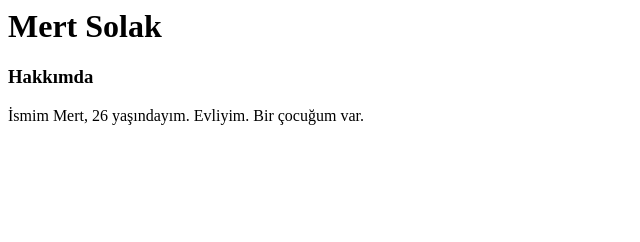
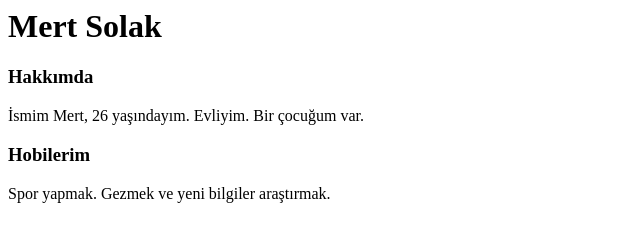
Before and after one commit to mertsolak1/Project1, a plain HTML site: page index.html in a window 1280 px wide. Shown: the whole page, without its empty margins (0-640 px from the left). Drawn offline with Linux system fonts and the light colour scheme.

Commit message:
değişiklik yapıldı

```diff
--- a/index.html
+++ b/index.html
@@ -3,3 +3,9 @@
 <p>İsmim Mert, 26 yaşındayım. Evliyim. Bir çocuğum var.</p>
 
 <!-- buraya kadar hakkımda bilgi verdim. -->
+
+<h3>Hobilerim</h3>
+<p>Spor yapmak. Gezmek ve yeni bilgiler araştırmak.</p>
+
+
+<!-- sevdiğim şeyleri yazdım. -->
```
